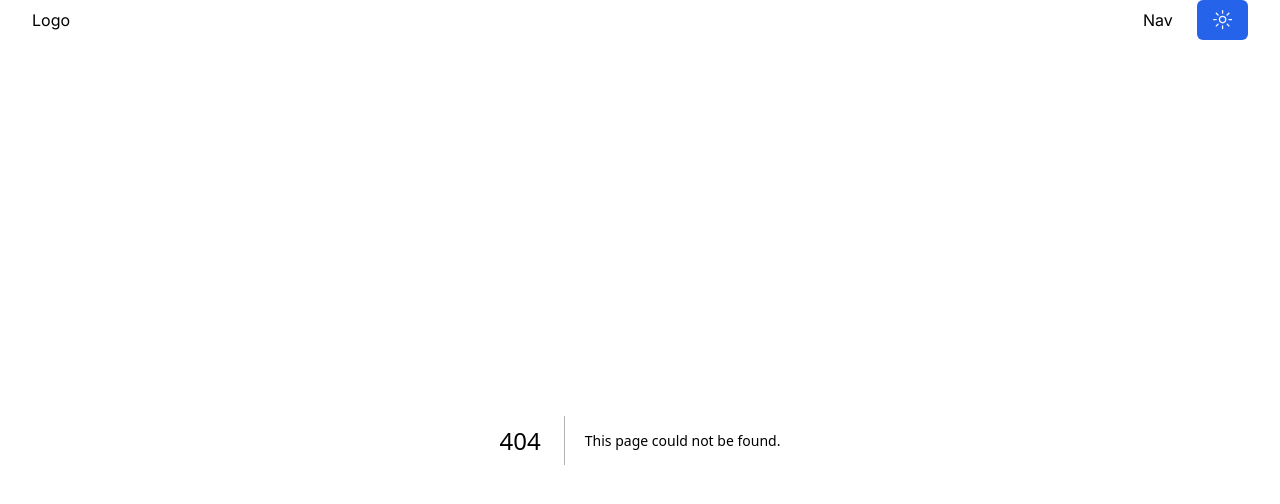
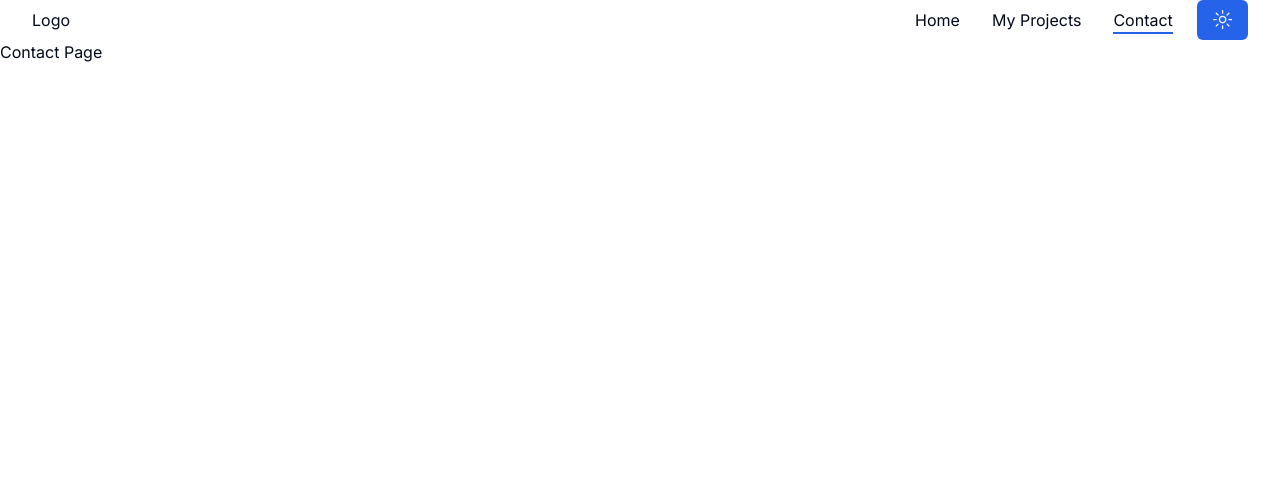
Before and after one commit to amirhoseinmt/nextjs-portfolio, a Next.js app: page /contact in a window 1280 px wide. Before the commit this address had no page. Shown: the top 504 px of the page. Built offline with nearby package versions, Linux system fonts and the light colour scheme.

Commit message:
nav style

```diff
--- /dev/null
+++ b/app/contact/page.jsx
@@ -0,0 +1,9 @@
+import React from 'react'
+
+const Contact = () => {
+  return (
+    <div>Contact Page</div>
+  )
+}
+
+export default Contact
--- /dev/null
+++ b/app/projects/page.jsx
@@ -0,0 +1,9 @@
+import React from 'react'
+
+const Projects = () => {
+  return (
+    <div>Projects Page</div>
+  )
+}
+
+export default Projects
--- a/components/Header.jsx
+++ b/components/Header.jsx
@@ -16,7 +16,11 @@
           <Logo />
           <div className="flex items-center gap-x-6">
             {/* nav */}
-            <Nav />
+            <Nav
+              containerStyles="hidden xl:flex gap-x-8 items-center"
+              linkStyles="relative hover:text-primary transition-all"
+              underlineStyles='absolute left-0 top-full h-[2px] bg-primary w-full'
+            />
             <ThemeToggler />
             {/* mobile nav */}
             <div className="xl:hidden">
--- a/components/Nav.jsx
+++ b/components/Nav.jsx
@@ -1,7 +1,43 @@
+// link (next js)
+import Link from "next/link";
+// next hooks
+import { usePathname } from "next/navigation";
+// framer motion
+import { motion } from "framer-motion";
+
+const links = [
+  { path: "/", name: "home" },
+  { path: "/projects", name: "my projects" },
+  { path: "/contact", name: "contact" },
+];
+
 const Nav = ({ containerStyles, linkStyles, underlineStyles }) => {
+  const path = usePathname();
+
   return (
-    <nav className={`${containerStyles}`}>Nav</nav>
-  )
-}
+    <nav className={`${containerStyles}`}>
+      {links.map((link, index) => {
+        return (
+          <Link
+            href={link.path}
+            key={index}
+            className={`capitalize ${linkStyles}`}
+          >
+            {link.path === path && (
+              <motion.apan
+                initial={{ y: "-100%" }}
+                animate={{ y: 0 }}
+                transition={{ type: "tween" }}
+                layoutId='underline'
+                className={`${underlineStyles}`}
+              />
+            )}
+            {link.name}
+          </Link>
+        );
+      })}
+    </nav>
+  );
+};
 
-export default Nav
+export default Nav;
```
